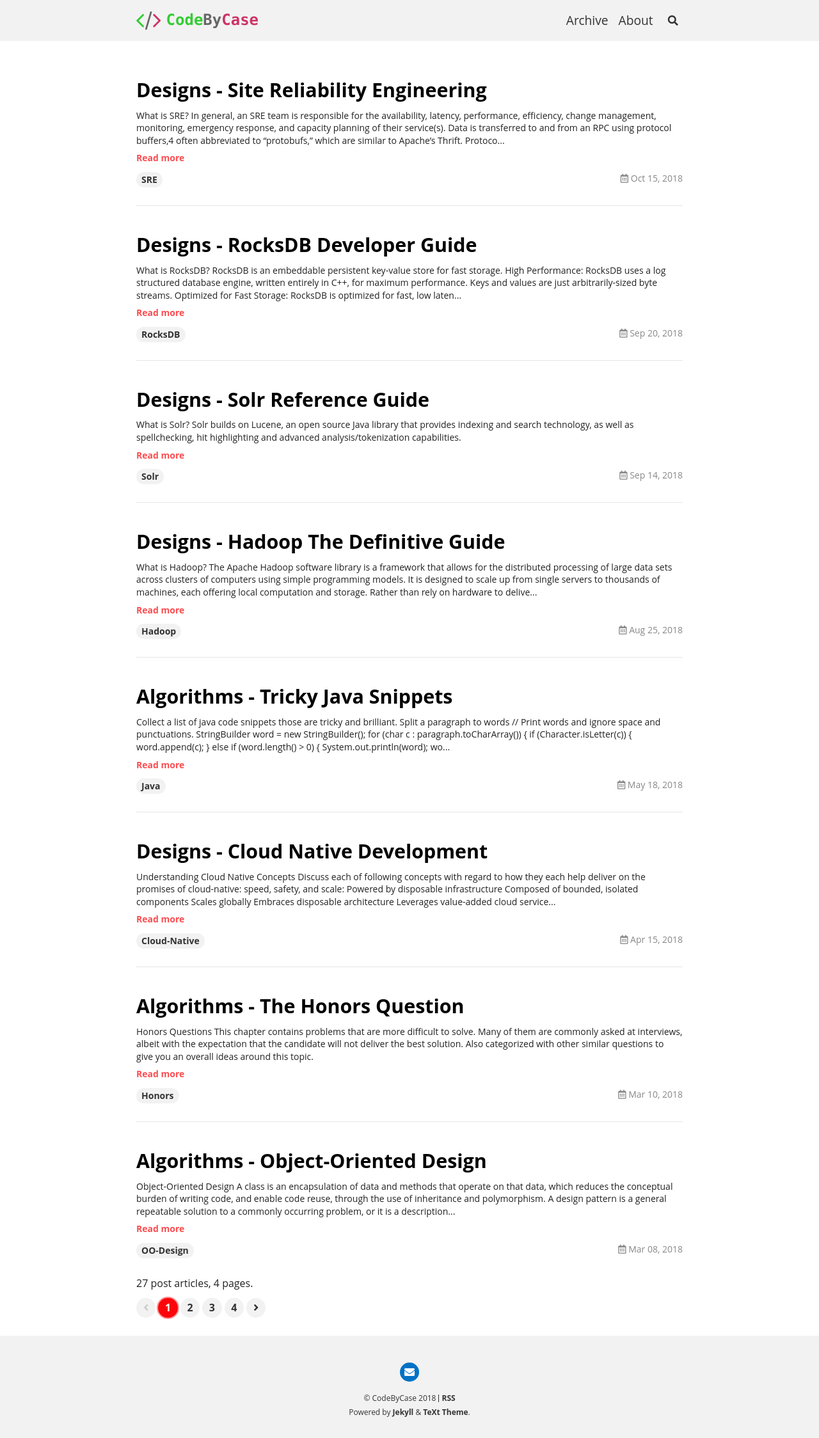
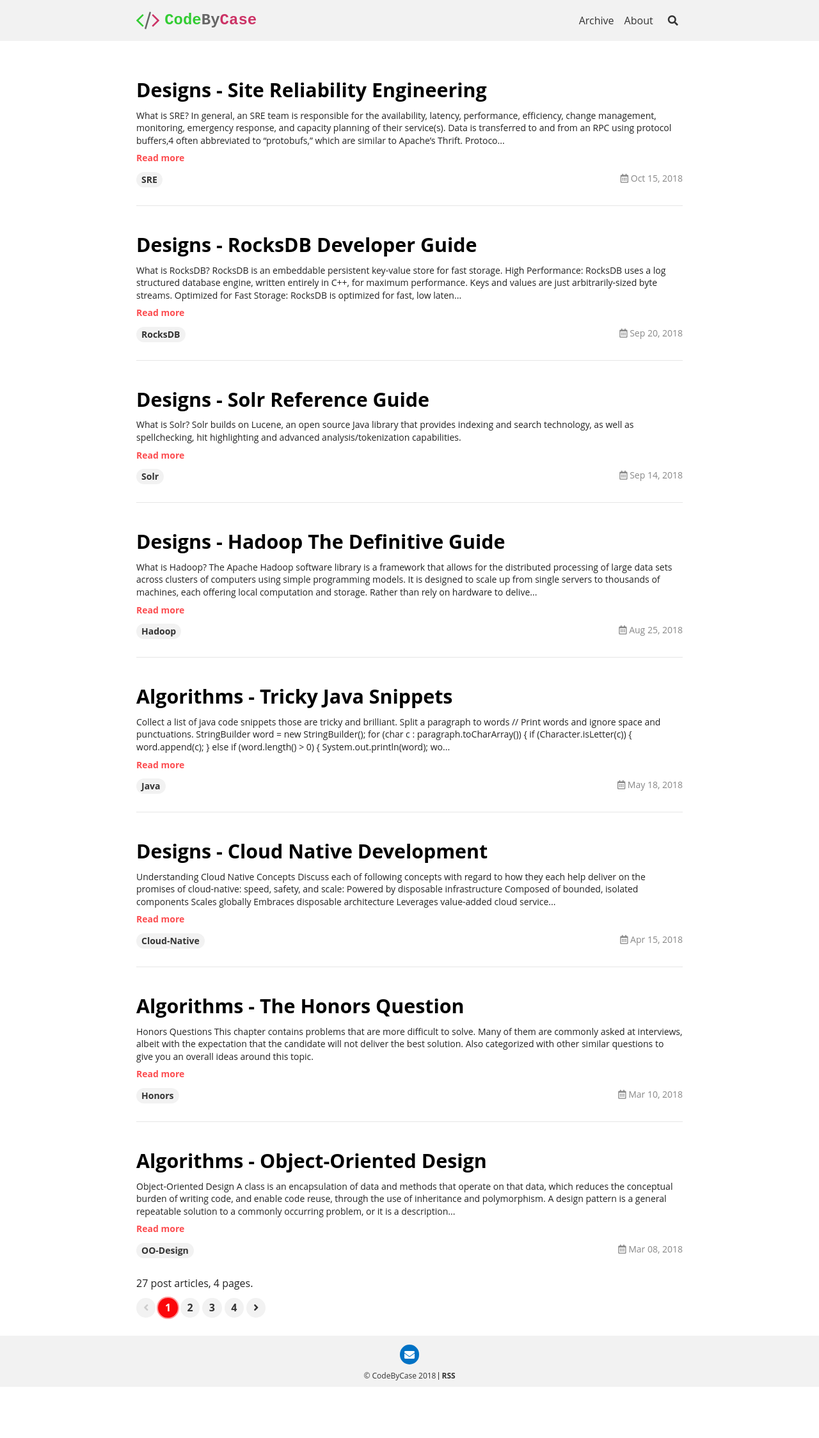
Before and after one commit to codebycase/codebycase.github.io, a Jekyll site: the page built from index.html, in a window 1280 px wide. Shown: the whole page at 64% size. Built offline with Jekyll 4.4.1, drawn with Linux system fonts in a browser that asks for light colours; nearby versions of some CDN libraries; the list of posts is cut into pages by our own code; after the commit the page ends 2168 px from its top, so only the background shows below that.

Commit message:
adjust footer

```diff
--- a/_includes/footer.html
+++ b/_includes/footer.html
@@ -32,9 +32,11 @@
         <span>© {{ site.title }} {{ site.data.locale.COPYRIGHT_DATES }}</span>
         <a type="application/rss+xml" href="{{ _paths_rss }}">{{ _locale_nav_rss }}</a>
       </p>
+      <!--
       <p>Powered by <a title="Jekyll is a simple, blog-aware, static site generator." href="http://jekyllrb.com/">Jekyll</a> & <a
         title="TeXt is a succinct theme for blogging." href="https://github.com/kitian616/jekyll-TeXt-theme">TeXt Theme</a>.
       </p>
+      -->
     </footer>
   </div>
 </div>
--- a/_sass/common/_variables.scss
+++ b/_sass/common/_variables.scss
@@ -86,7 +86,7 @@ $layout: (
   sidebar-width:          265px,
   sidebar-header-height:  3rem,
   aside-width:            230px,
-  footer-height:          10rem
+  footer-height:          5rem
 );
 
 //     sm       md       lg
--- a/_sass/components/_footer.scss
+++ b/_sass/components/_footer.scss
@@ -14,7 +14,7 @@
     @include link-colors ($footer-text-color, $main-color-1);
   }
   .site-info {
-    margin: map-get($spacers, 3) auto 0 auto;
+    margin: map-get($spacers, 2) auto 0 auto;
     font-size: map-get($base, font-size-xs);
     text-align: center;
     .menu {
@@ -32,7 +32,7 @@
 .footer__author-links {
   @include overflow(auto);
   .author-links {
-    padding-top: map-get($spacers, 3);
+    padding-top: map-get($spacers, 0);
     text-align: center;
   }
 }
--- a/_sass/components/_header.scss
+++ b/_sass/components/_header.scss
@@ -49,8 +49,8 @@
 
 .header__brand {
   & > svg {
-    width: map-get($base, font-size-h3) * 1.6;
-    height: map-get($base, font-size-h3) * 1.6;
+    width: map-get($base, font-size-h3) * 1.5;
+    height: map-get($base, font-size-h3) * 1.5;
     margin-right: map-get($spacers, 1);
     vertical-align: middle;
     @include media-breakpoint-down(md) {
@@ -62,7 +62,7 @@
     display: inline-block;
     vertical-align: middle;
     font-weight: bold;
-    font-family: map-get($base, font-family-code);
+    font-family: monospace;
     font-size: map-get($base, font-size-h3);
     @include media-breakpoint-down(md) {
       font-size: map-get($base, font-size-h3-small);
@@ -72,7 +72,7 @@
 
 .navigation {
   @include overflow(auto);
-  font-size: map-get($base, font-size) * 1.2;
+  font-size: map-get($base, font-size);
   & > ul {
     height: map-get($layout, header-height);
     padding-bottom: 0;
--- a/_sass/layout/_page.scss
+++ b/_sass/layout/_page.scss
@@ -111,6 +111,9 @@
     .toc-aside {
       padding: map-get($spacers, 5) 0 map-get($spacers, 3) map-get($spacers, 3);
     }
+    .toc-aside-fixed {
+      padding: 0 0 map-get($spacers, 3) map-get($spacers, 3);
+    }
   }
 
   .page__footer {
```
Also changed, not shown: _includes/scripts/lib/affix.js.
